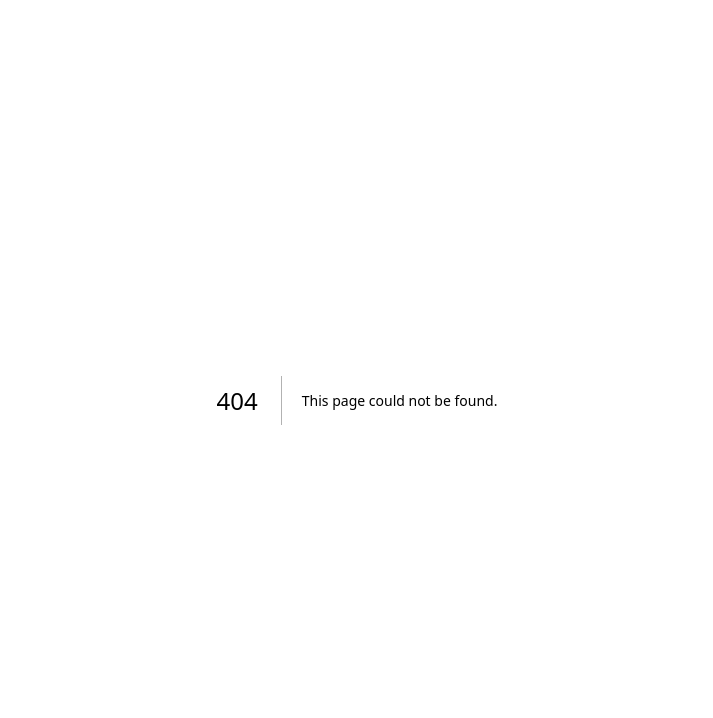
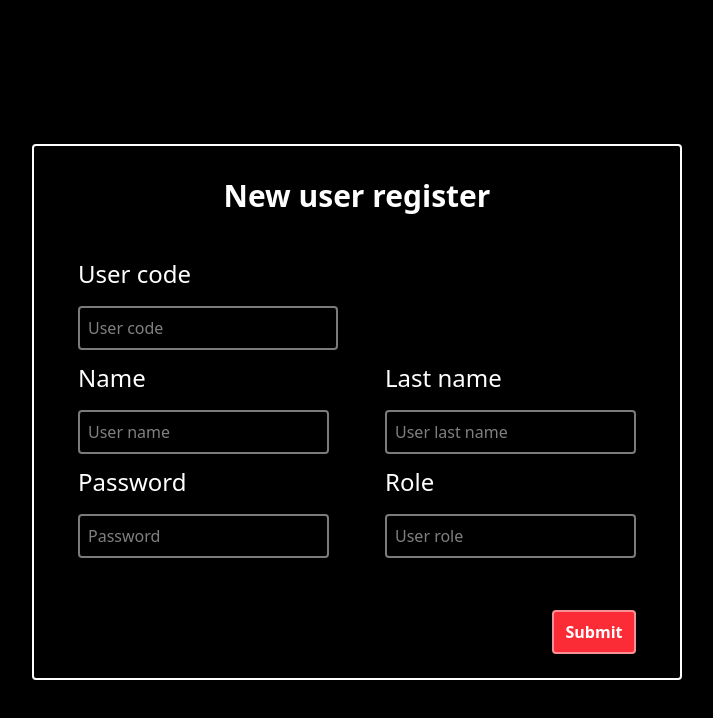
Before and after one commit to ombeltran/BC_Report, a Next.js app: page /features/createUsers in a window 1280 px wide. Before the commit this address had no page. Shown: the top 718 px of the page, without its empty margins (283-996 px from the left). Built offline with nearby package versions, Linux system fonts and the light colour scheme.

Commit message:
Start to add create users and create models

```diff
--- /dev/null
+++ b/src/app/features/createModels/page.tsx
@@ -0,0 +1,9 @@
+import React from 'react'
+
+function CreateModels() {
+  return (
+    <div>CreateModels</div>
+  )
+}
+
+export default CreateModels
--- /dev/null
+++ b/src/app/features/createUsers/page.tsx
@@ -0,0 +1,72 @@
+import React from 'react'
+
+function CreateUsers() {
+    return (
+        <div className="flex flex-col justify-center items-center w-screen h-screen">
+            <form
+                className="flex flex-col gap-3 border-2 border-white rounded mb-6 px-6 pb-6 mt-12"
+            >
+                <h1 className="p-4 text-3xl font-bold my-4 text-center">New user register</h1>
+
+                <div className="flex flex-col gap-4 px-5 max-w-[300px]">
+                    <h3 className="text-2xl">User code</h3>
+                    <input
+                        className="border-2 border-slate-100/50 rounded p-2"
+                        name="userCod"
+                        placeholder="User code"
+                    />
+                </div>
+
+                <div className="flex gap-4">
+                    <div className="flex flex-col gap-4 px-5">
+                        <h3 className="text-2xl">Name</h3>
+                        <input
+                            className="border-2 border-slate-100/50 rounded p-2 min-w-[250px]"
+                            name="name"
+                            placeholder="User name"
+                        />
+                    </div>
+
+                    <div className="flex flex-col gap-4 px-5">
+                        <h3 className="text-2xl">Last name</h3>
+                        <input
+                            className="border-2 border-slate-100/50 rounded p-2 min-w-[250px]"
+                            name="lastName"
+                            placeholder="User last name"
+                        />
+                    </div>
+                </div>
+
+                <div className="flex gap-4">
+                    <div className="flex flex-col gap-4 px-5">
+                        <h3 className="text-2xl">Password</h3>
+                        <input
+                            className="border-2 border-slate-100/50 rounded p-2 min-w-[250px]"
+                            type="password"
+                            name="password"
+                            placeholder="Password"
+                        />
+                    </div>
+
+                    <div className="flex flex-col gap-4 px-5">
+                        <h3 className="text-2xl">Role</h3>
+                        <input
+                            className="border-2 border-slate-100/50 rounded p-2 min-w-[250px]"
+                            name="role"
+                            placeholder="User role"
+                        />
+                    </div>
+                </div>
+
+                <div className="pr-5 mt-10 text-end">
+                    <input
+                        className="border-2 border-slate-100/50 rounded p-2 w-[84px] bg-red-500 font-bold cursor-pointer"
+                        type="submit"
+                    />
+                </div>
+            </form>
+        </div>
+    )
+}
+
+export default CreateUsers
--- a/src/app/features/production/page.tsx
+++ b/src/app/features/production/page.tsx
@@ -150,7 +150,7 @@ function ProductionPage() {
         const data: FormData = {
             brand: form.brand.value,
             model: form.model.value,
-            seria_N: form.seria_N.value,
+            seria_N: form.seria_N.value.toUpperCase(),
             category: form.category.value,
             note: form.note.value,
             user: user ? user.name.toString() : null,
--- a/src/components/MenuBar.tsx
+++ b/src/components/MenuBar.tsx
@@ -2,8 +2,11 @@
 
 import { FiLogOut } from "react-icons/fi";
 import { HiOutlineDownload } from "react-icons/hi";
+import { FaUserFriends } from "react-icons/fa";
+import { BsDatabaseAdd } from "react-icons/bs";
 import { useRouter } from "next/navigation";
 import { useUser } from "@/context/userContext";
+import Link from "next/link";
 
 function MenuBar() {
     const router = useRouter();
@@ -34,6 +37,7 @@ function MenuBar() {
                 </li>
 
                 {user?.role === 'master' && (
+                    <>
                         <li
                             className="flex items-center gap-2 cursor-pointer hover:text-slate-200 transition"
                             onClick={() => window.open("/api/export", "_blank")}
@@ -43,6 +47,27 @@ function MenuBar() {
                             </div>
                             Download
                         </li>
+                        <Link href="/features/createUsers">
+                            <li
+                                className="flex items-center gap-2 cursor-pointer hover:text-slate-200 transition"
+                            >
+                                <div className="bg-red-600 p-1 rounded-lg">
+                                    <FaUserFriends />
+                                </div>
+                                Users
+                            </li>
+                        </Link>
+                        <Link href="/features/createModels">
+                            <li
+                                className="flex items-center gap-2 cursor-pointer hover:text-slate-200 transition"
+                            >
+                                <div className="bg-red-600 p-1 rounded-lg">
+                                    <BsDatabaseAdd />
+                                </div>
+                                New models
+                            </li>
+                        </Link>
+                    </>
                 )}
             </ul>
         </div>
```
Also changed, not shown: 2 other files (tests, documents, lock files or other folders). Lines whose indentation alone changed are shown as unchanged.
